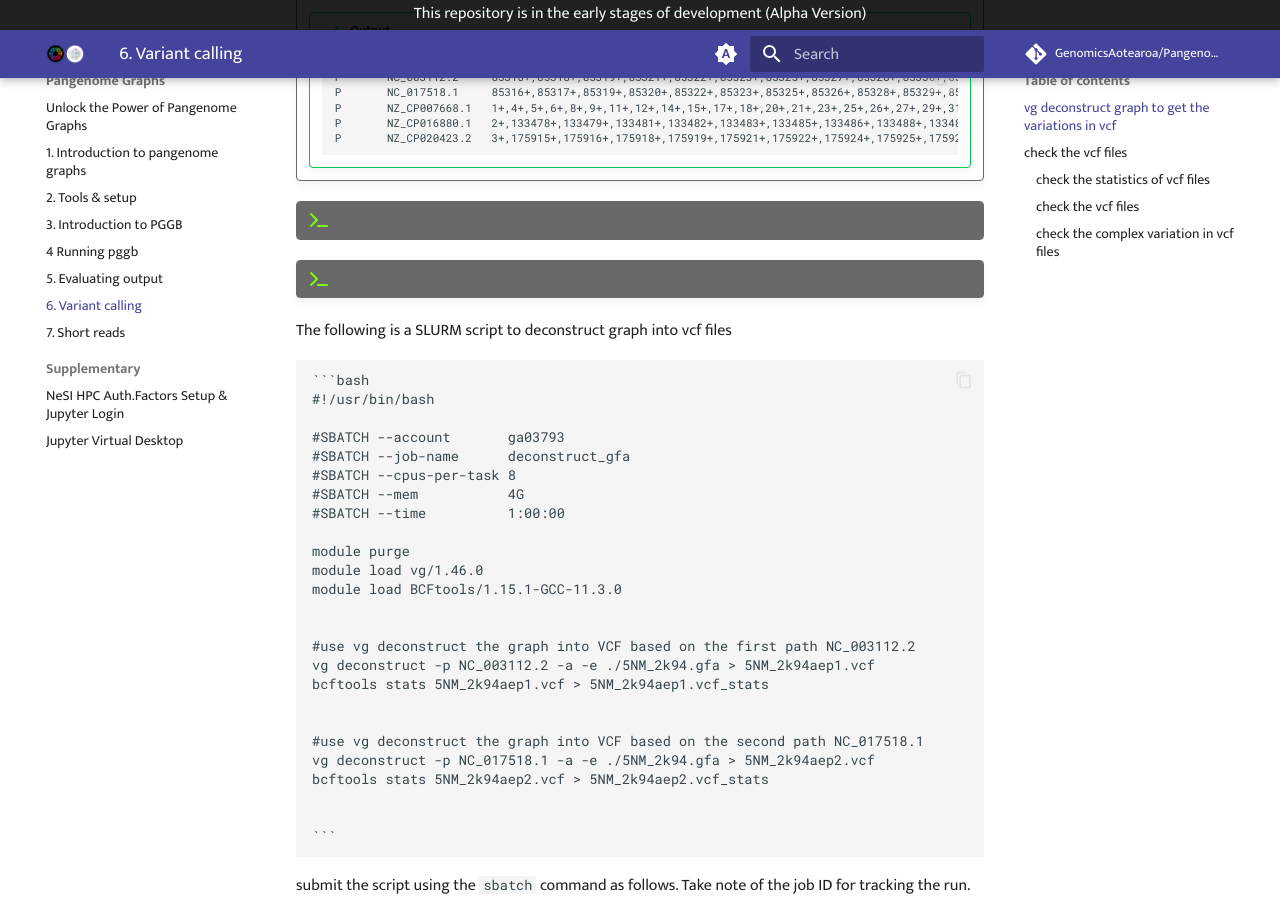
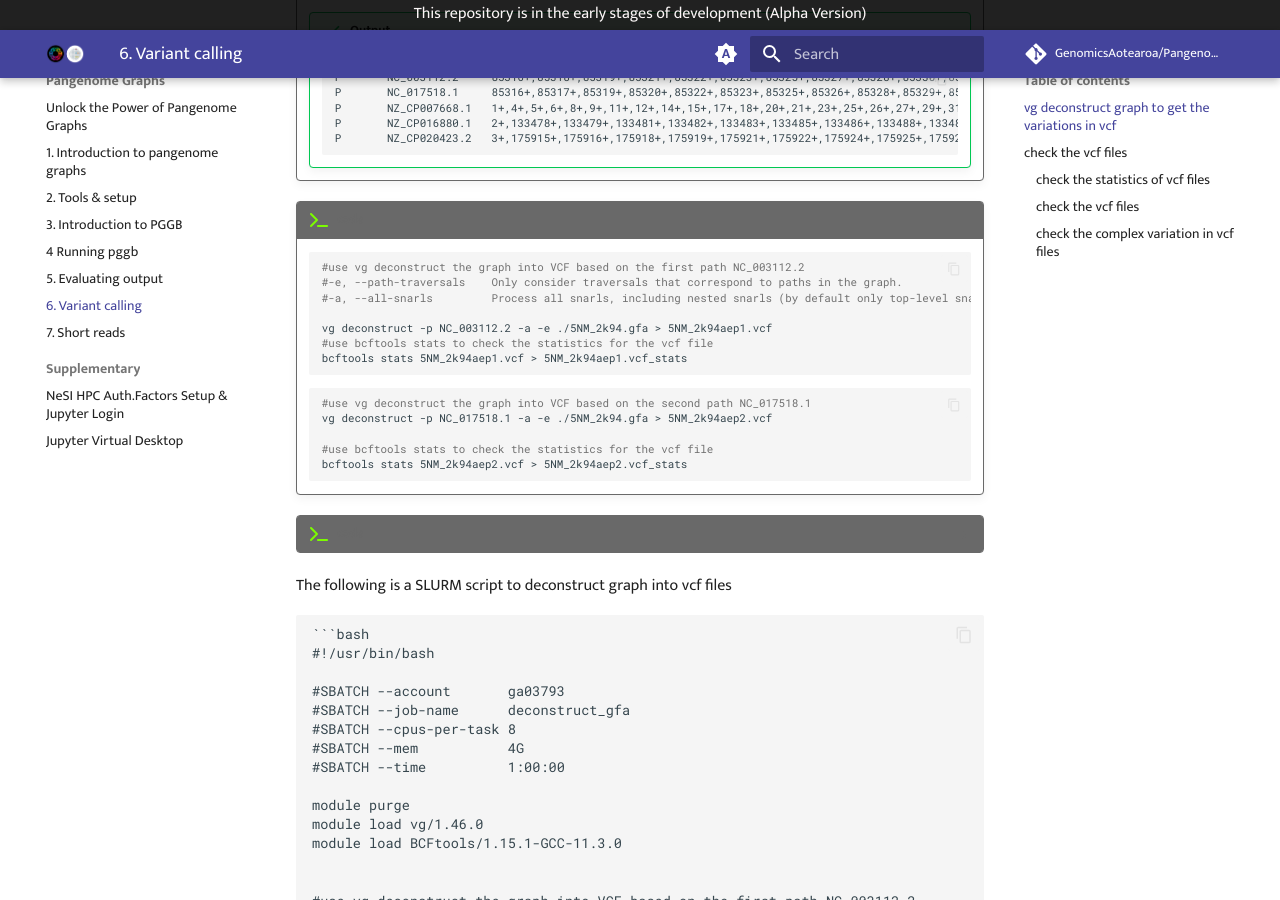
Before and after one commit to GenomicsAotearoa/Pangenome-Graphs-Workshop, an MkDocs documentation site: the page built from docs/6_Variant_calling.md, in a window 1280 px wide and 900 px high, scrolled down 1138 px. Built offline with MkDocs 1.6.1 and Material for MkDocs 9.7.7, drawn with Linux system fonts in a browser that asks for light colours; comment, search, counter and statistics services are not loaded.

````diff
--- a/docs/6_Variant_calling.md
+++ b/docs/6_Variant_calling.md
@@ -52,7 +52,7 @@ An example run to obtain VCF files from GFA.
         ```
 
 
-??? terminal "code"
+!!! terminal "code"
 
     ```bash
     #use vg deconstruct the graph into VCF based on the first path NC_003112.2
@@ -72,7 +72,7 @@ An example run to obtain VCF files from GFA.
     bcftools stats 5NM_2k94aep2.vcf > 5NM_2k94aep2.vcf_stats
     ```
 
-!!! terminal "code"
+??? terminal "code"
 The following is a SLURM script to deconstruct graph into vcf files
 
     ```bash
````
